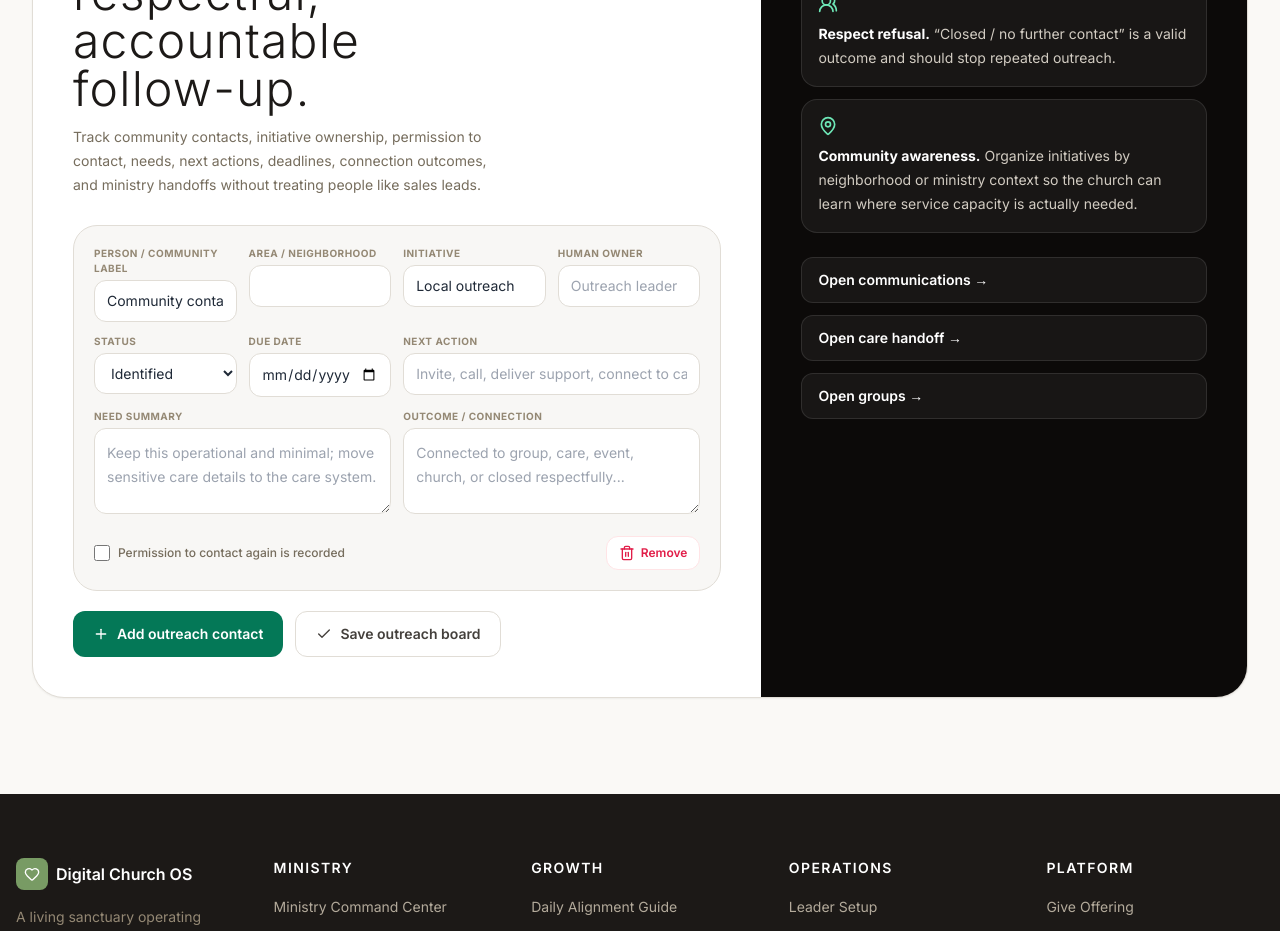
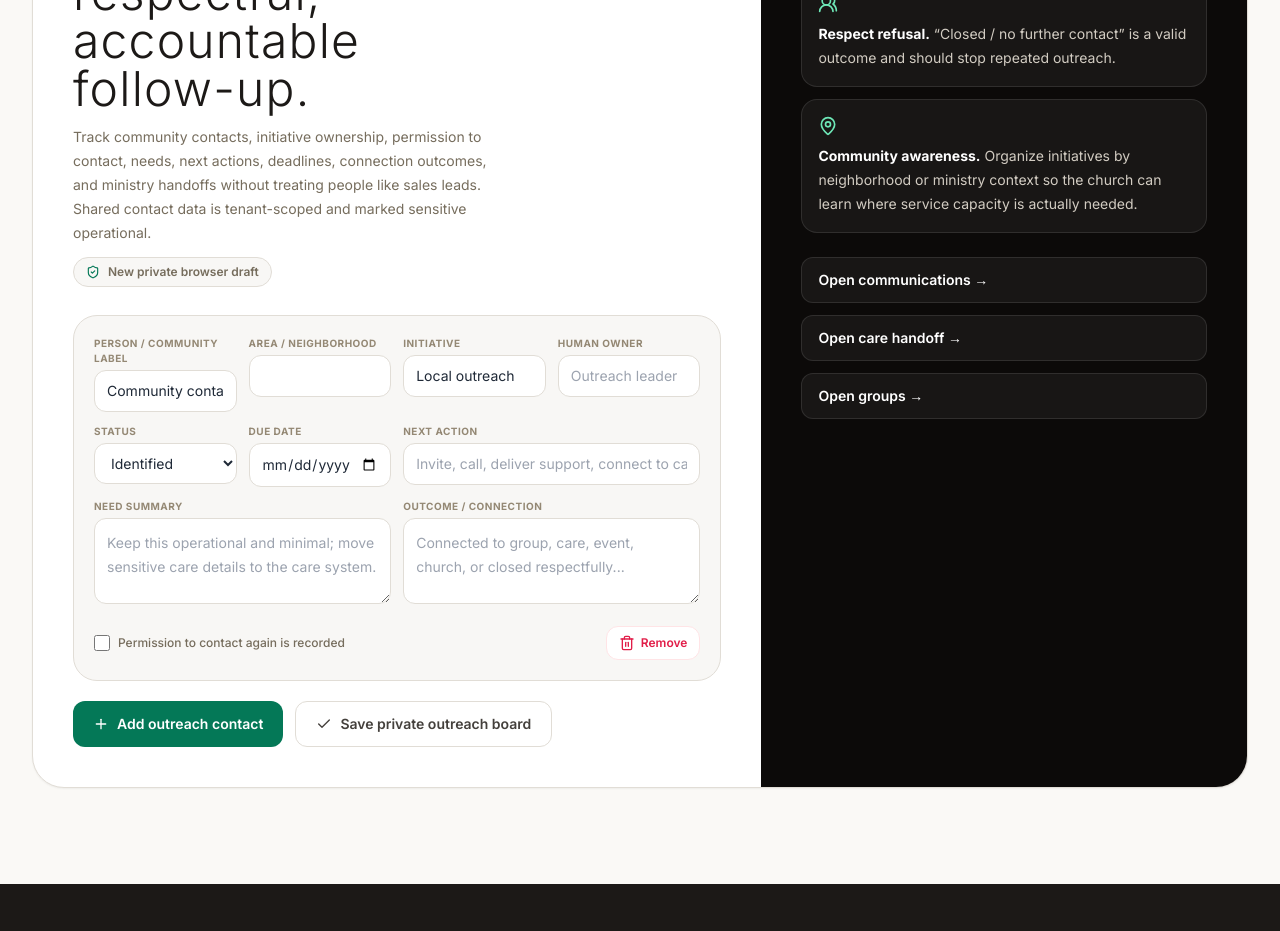
Before and after one commit to TechCodinz/digital-church-os, a Next.js app: page /outreach in a window 1280 px wide. Shown: the part 340-1271 px from the top of the page. Built offline with nearby package versions, Linux system fonts and the light colour scheme; no server answers.

Commit message:
migrate outreach CRM to tenant persistence

```diff
--- a/components/ministry/OutreachMissionCRM.tsx
+++ b/components/ministry/OutreachMissionCRM.tsx
@@ -2,7 +2,13 @@
 
 import Link from 'next/link';
 import { useEffect, useMemo, useState } from 'react';
-import { Check, HandHeart, MapPin, Megaphone, Plus, Trash2, UsersRound } from 'lucide-react';
+import { Check, HandHeart, MapPin, Megaphone, Plus, ShieldCheck, Trash2, UsersRound } from 'lucide-react';
+import {
+  getActiveChurchId,
+  loadChurchOperationalRecord,
+  saveChurchOperationalRecord,
+  subscribeToChurchWorkspace,
+} from '@/lib/church-ops/client-record';
 
 type Status = 'identified' | 'contacted' | 'engaged' | 'follow-up' | 'connected' | 'closed';
 type OutreachItem = {
@@ -19,20 +25,62 @@ type OutreachItem = {
   outcome: string;
 };
 
-const key = 'digital-church-outreach-crm';
+const legacyKey = 'digital-church-outreach-crm';
+const localPrefix = 'digital-church-outreach-crm:v2';
 const seed: OutreachItem[] = [
   { id: 'community-1', personOrCommunity: 'Community contact', area: '', initiative: 'Local outreach', owner: '', status: 'identified', consentToContact: false, nextAction: '', due: '', needSummary: '', outcome: '' },
 ];
 
+function normalizeItems(value: unknown): OutreachItem[] {
+  if (!Array.isArray(value)) return seed;
+  return value.filter((item) => item && typeof item === 'object').map((item: any, index) => ({
+    id: typeof item.id === 'string' ? item.id : `outreach-${index}`,
+    personOrCommunity: typeof item.personOrCommunity === 'string' ? item.personOrCommunity : 'Community contact',
+    area: typeof item.area === 'string' ? item.area : '',
+    initiative: typeof item.initiative === 'string' ? item.initiative : '',
+    owner: typeof item.owner === 'string' ? item.owner : '',
+    status: ['identified', 'contacted', 'engaged', 'follow-up', 'connected', 'closed'].includes(item.status) ? item.status : 'identified',
+    consentToContact: Boolean(item.consentToContact),
+    nextAction: typeof item.nextAction === 'string' ? item.nextAction : '',
+    due: typeof item.due === 'string' ? item.due : '',
+    needSummary: typeof item.needSummary === 'string' ? item.needSummary : '',
+    outcome: typeof item.outcome === 'string' ? item.outcome : '',
+  }));
+}
+
 export function OutreachMissionCRM() {
   const [items, setItems] = useState<OutreachItem[]>(seed);
   const [saved, setSaved] = useState(false);
+  const [activeChurchId, setActiveChurchId] = useState('');
+  const [syncing, setSyncing] = useState(false);
+  const [syncMessage, setSyncMessage] = useState('Private browser draft');
+
+  const loadWorkspace = async (churchId: string) => {
+    setActiveChurchId(churchId);
+    setSaved(false);
+    setSyncing(true);
+    setSyncMessage(churchId ? 'Loading church outreach CRM…' : 'Loading private outreach draft…');
+    try {
+      const result = await loadChurchOperationalRecord({
+        churchId,
+        module: 'outreach',
+        recordKey: 'crm',
+        localStoragePrefix: localPrefix,
+        legacyLocalStorageKey: legacyKey,
+        defaultValue: seed,
+        normalize: normalizeItems,
+      });
+      setItems(result.value);
+      setSyncMessage(result.message);
+    } finally {
+      setSyncing(false);
+    }
+  };
 
   useEffect(() => {
-    try {
-      const raw = window.localStorage.getItem(key);
-      if (raw) setItems(JSON.parse(raw));
-    } catch {}
+    void loadWorkspace(getActiveChurchId());
+    return subscribeToChurchWorkspace((churchId) => void loadWorkspace(churchId));
+    // eslint-disable-next-line react-hooks/exhaustive-deps
   }, []);
 
   const active = useMemo(() => items.filter((item) => !['connected', 'closed'].includes(item.status)).length, [items]);
@@ -41,12 +89,25 @@ export function OutreachMissionCRM() {
 
   const update = (id: string, patch: Partial<OutreachItem>) => setItems((current) => current.map((item) => item.id === id ? { ...item, ...patch } : item));
   const add = () => setItems((current) => [...current, { id: `${Date.now()}`, personOrCommunity: 'New outreach contact', area: '', initiative: '', owner: '', status: 'identified', consentToContact: false, nextAction: '', due: '', needSummary: '', outcome: '' }]);
-  const save = () => {
+  const save = async () => {
+    setSyncing(true);
+    setSyncMessage(activeChurchId ? 'Saving outreach CRM to active church…' : 'Saving private outreach draft…');
     try {
-      window.localStorage.setItem(key, JSON.stringify(items));
+      const result = await saveChurchOperationalRecord({
+        churchId: activeChurchId,
+        module: 'outreach',
+        recordKey: 'crm',
+        title: 'Outreach & mission follow-up',
+        classification: 'SENSITIVE_OPERATIONAL',
+        localStoragePrefix: localPrefix,
+        value: items,
+      });
       setSaved(true);
+      setSyncMessage(result.message);
       window.setTimeout(() => setSaved(false), 1500);
-    } catch { setSaved(false); }
+    } finally {
+      setSyncing(false);
+    }
   };
 
   return (
@@ -57,7 +118,8 @@ export function OutreachMissionCRM() {
             <div>
               <div className="inline-flex items-center rounded-full bg-emerald-50 px-3 py-1.5 text-xs font-bold uppercase tracking-[0.18em] text-emerald-700"><HandHeart className="mr-2 h-4 w-4" /> Outreach & mission CRM</div>
               <h1 className="mt-4 max-w-3xl text-3xl font-light leading-tight text-stone-900 md:text-5xl">Turn outreach activity into respectful, accountable follow-up.</h1>
-              <p className="mt-3 max-w-3xl text-sm leading-6 text-stone-600">Track community contacts, initiative ownership, permission to contact, needs, next actions, deadlines, connection outcomes, and ministry handoffs without treating people like sales leads.</p>
+              <p className="mt-3 max-w-3xl text-sm leading-6 text-stone-600">Track community contacts, initiative ownership, permission to contact, needs, next actions, deadlines, connection outcomes, and ministry handoffs without treating people like sales leads. Shared contact data is tenant-scoped and marked sensitive operational.</p>
+              <div className="mt-3 inline-flex items-center gap-2 rounded-full border border-stone-200 bg-stone-50 px-3 py-1.5 text-xs font-semibold text-stone-600"><ShieldCheck className="h-3.5 w-3.5 text-emerald-700" /> {syncing ? 'Syncing…' : syncMessage}</div>
             </div>
             <div className="grid min-w-[205px] grid-cols-3 gap-2 text-center"><div className="rounded-2xl bg-stone-950 p-3 text-white"><p className="text-xl font-light">{active}</p><p className="text-[9px] uppercase tracking-wider text-stone-400">Active</p></div><div className="rounded-2xl bg-amber-50 p-3"><p className="text-xl font-light text-amber-800">{unowned}</p><p className="text-[9px] uppercase tracking-wider text-amber-700">Unowned</p></div><div className="rounded-2xl bg-emerald-50 p-3"><p className="text-xl font-light text-emerald-800">{followUp}</p><p className="text-[9px] uppercase tracking-wider text-emerald-700">Follow-up</p></div></div>
           </div>
@@ -80,7 +142,7 @@ export function OutreachMissionCRM() {
               </article>
             ))}
           </div>
-          <div className="mt-5 flex flex-wrap gap-3"><button type="button" onClick={add} className="inline-flex items-center rounded-xl bg-emerald-700 px-5 py-3 text-sm font-semibold text-white"><Plus className="mr-2 h-4 w-4" /> Add outreach contact</button><button type="button" onClick={save} className="inline-flex items-center rounded-xl border border-stone-200 bg-white px-5 py-3 text-sm font-semibold text-stone-700"><Check className="mr-2 h-4 w-4" /> {saved ? 'Saved privately' : 'Save outreach board'}</button></div>
+          <div className="mt-5 flex flex-wrap gap-3"><button type="button" onClick={add} className="inline-flex items-center rounded-xl bg-emerald-700 px-5 py-3 text-sm font-semibold text-white"><Plus className="mr-2 h-4 w-4" /> Add outreach contact</button><button type="button" onClick={() => void save()} disabled={syncing} className="inline-flex items-center rounded-xl border border-stone-200 bg-white px-5 py-3 text-sm font-semibold text-stone-700 disabled:opacity-60"><Check className="mr-2 h-4 w-4" /> {syncing ? 'Syncing…' : saved ? 'Saved' : activeChurchId ? 'Save to active church' : 'Save private outreach board'}</button></div>
         </div>
 
         <aside className="bg-stone-950 p-6 text-white sm:p-8 lg:p-10"><Megaphone className="h-8 w-8 text-emerald-300" /><h2 className="mt-5 text-3xl font-light">Mission follow-up without sales-pressure behavior.</h2><div className="mt-6 space-y-3 text-sm leading-6 text-stone-300"><div className="rounded-2xl border border-white/10 bg-white/5 p-4"><UsersRound className="mb-2 h-5 w-5 text-emerald-300" /><strong className="text-white">Respect refusal.</strong> “Closed / no further contact” is a valid outcome and should stop repeated outreach.</div><div className="rounded-2xl border border-white/10 bg-white/5 p-4"><MapPin className="mb-2 h-5 w-5 text-emerald-300" /><strong className="text-white">Community awareness.</strong> Organize initiatives by neighborhood or ministry context so the church can learn where service capacity is actually needed.</div></div><div className="mt-6 grid gap-3"><Link href="/communications" className="rounded-xl border border-white/10 bg-white/5 px-4 py-3 text-sm font-semibold">Open communications →</Link><Link href="/care" className="rounded-xl border border-white/10 bg-white/5 px-4 py-3 text-sm font-semibold">Open care handoff →</Link><Link href="/groups" className="rounded-xl border border-white/10 bg-white/5 px-4 py-3 text-sm font-semibold">Open groups →</Link></div></aside>
```
